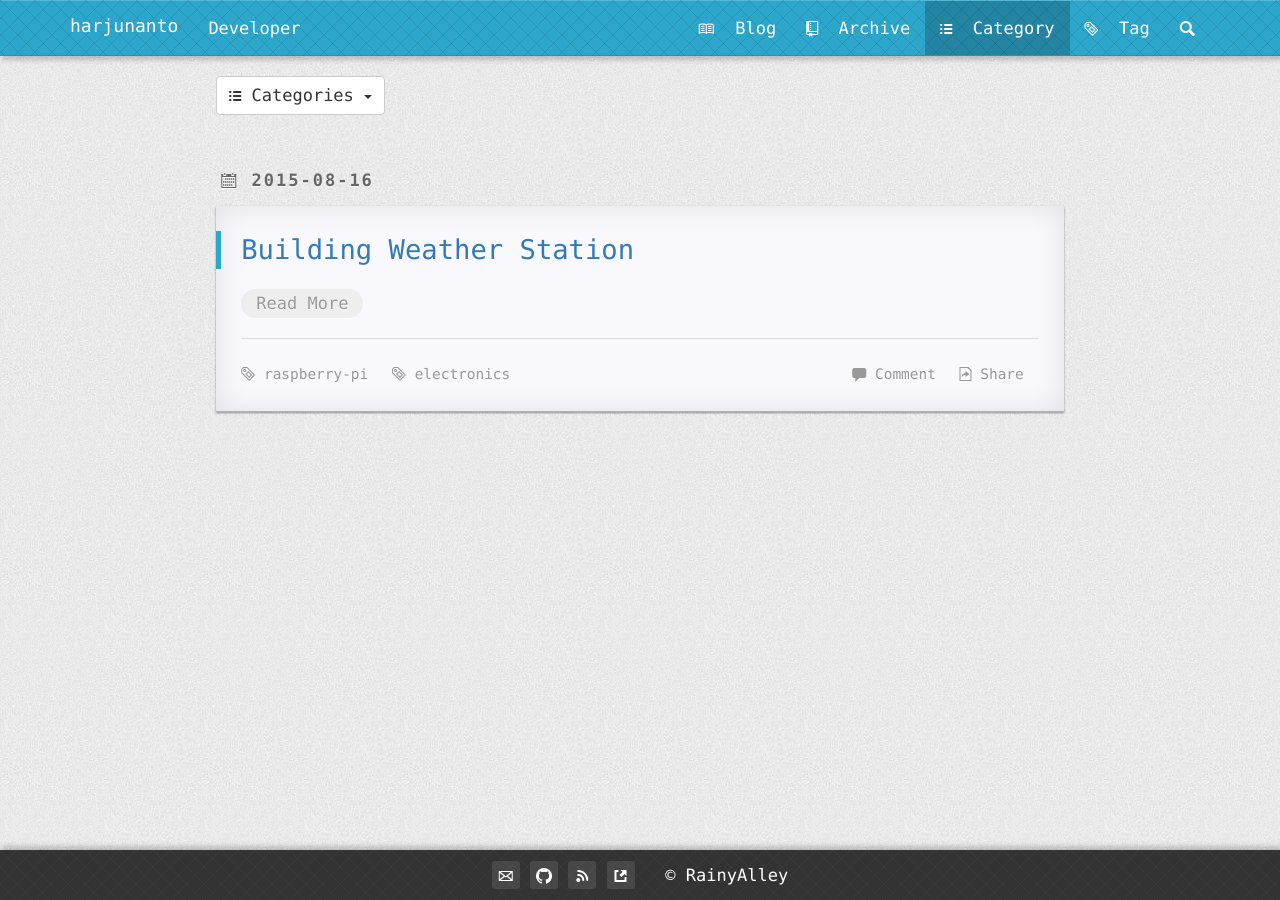
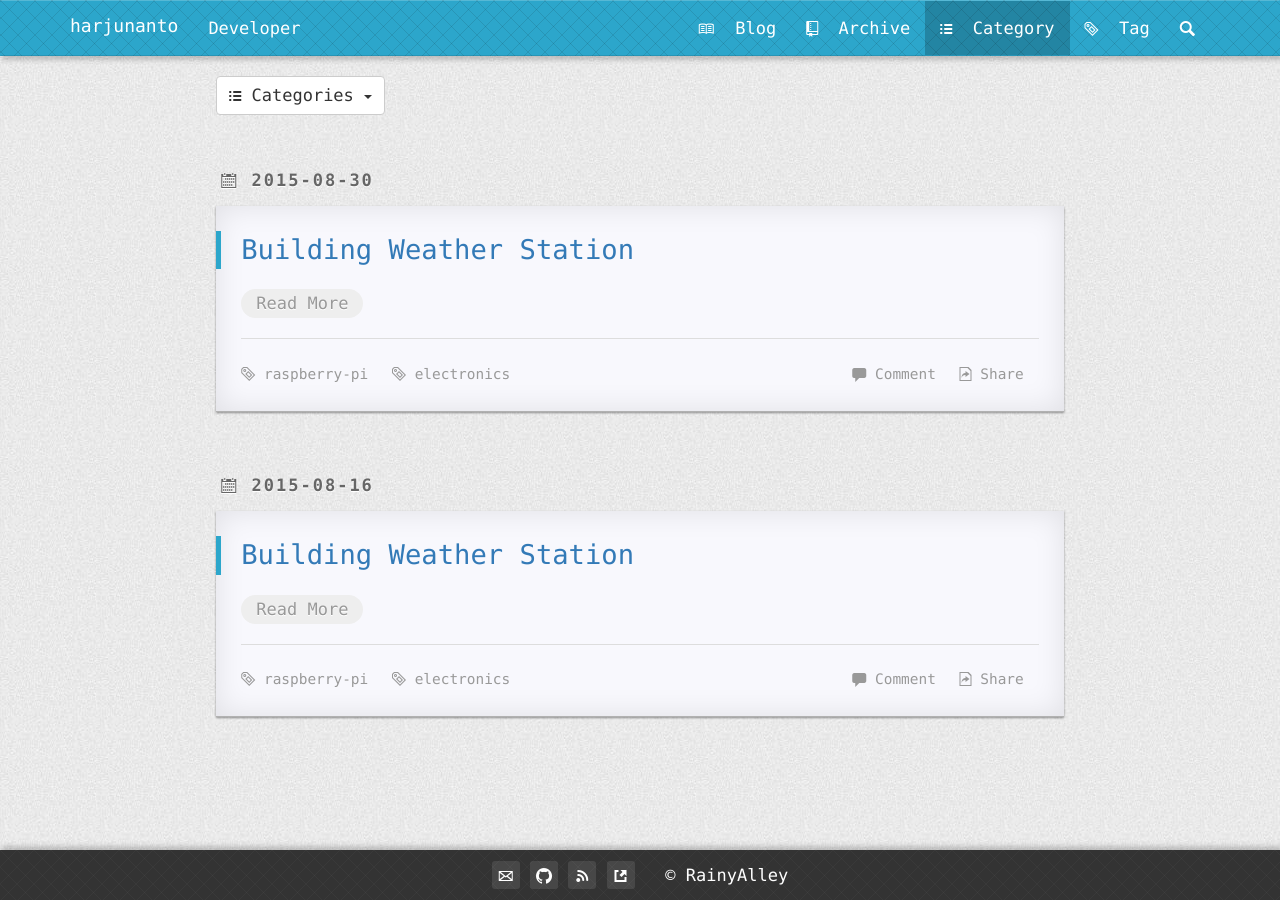
Before and after one commit to priaonehaha/notes, a Jekyll site: the page built from pages/2category.html, in a window 1280 px wide. Built offline with Jekyll 4.4.1, drawn with Linux system fonts in a browser that asks for light colours; nearby versions of some CDN libraries; Markdown is read by kramdown in place of the engine named in the settings; comment, search, counter and statistics services are not loaded.

Commit message:
Update 2015-08-30-install-huawei-e173-on-raspberry-pi.md

```diff
--- a/_posts/2015-08-30-install-huawei-e173-on-raspberry-pi.md
+++ b/_posts/2015-08-30-install-huawei-e173-on-raspberry-pi.md
@@ -1,5 +1,10 @@
 ---
-published: false
+layout: post
+title: Building Weather Station
+tags: "raspberry-pi electronics"
+categories: notes tutorials
+published: true
 ---
 
-## A New Post
+
+<div class="toc"></div>
```
